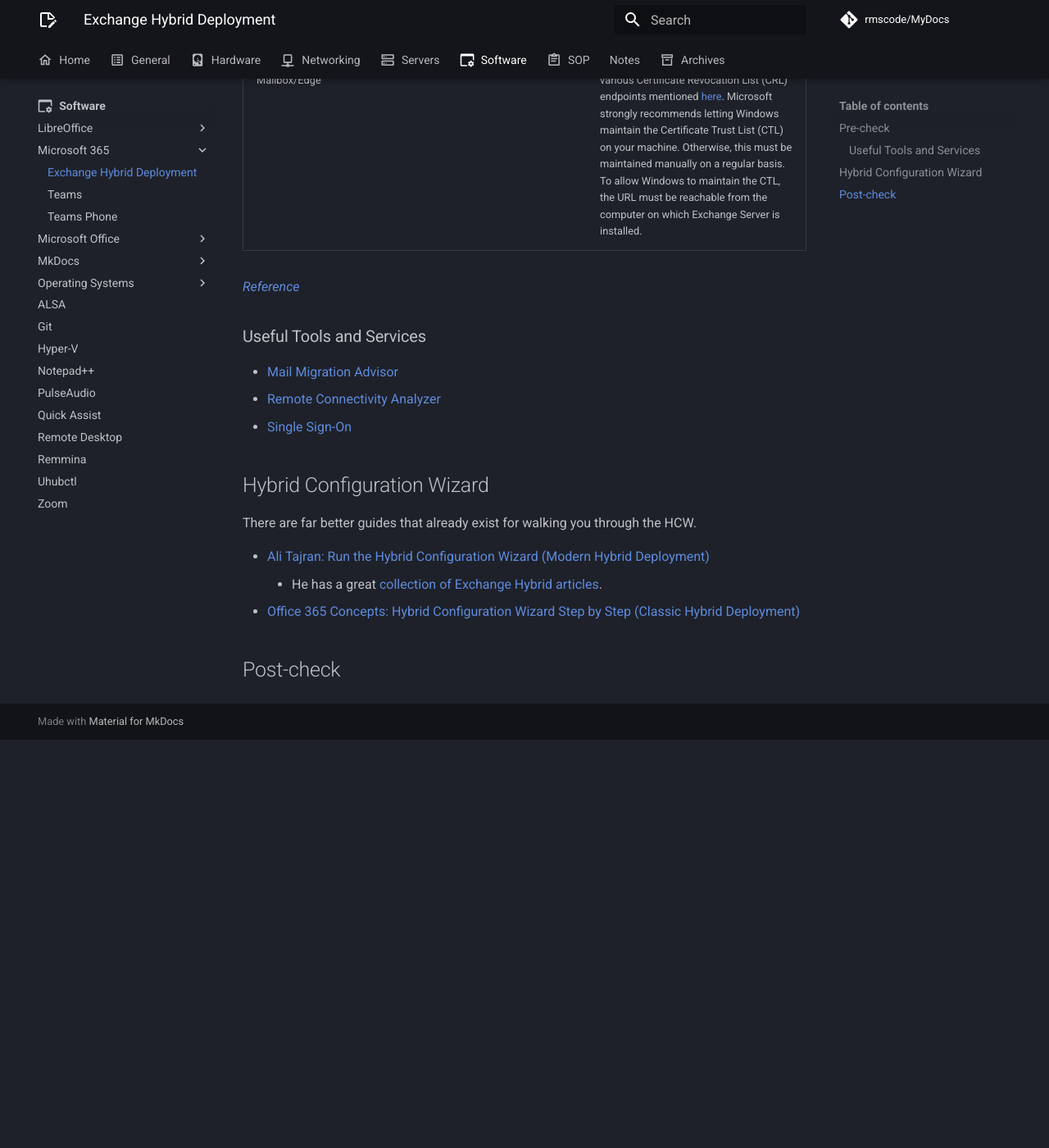
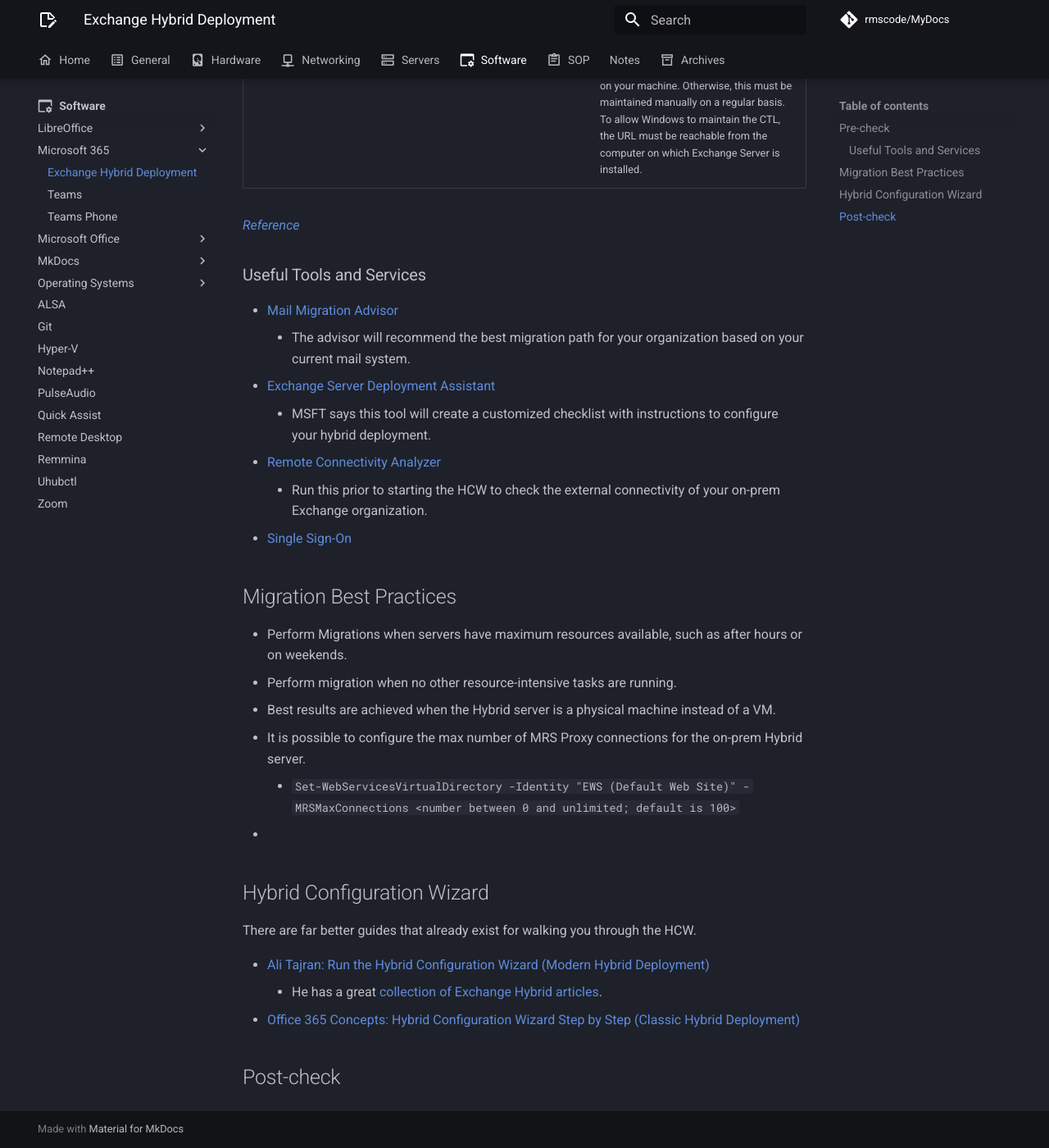
Before and after one commit to rmscode/binary-garden, an MkDocs documentation site: the page built from docs/software/microsoft-365/hybrid-exchange.md, in a window 1280 px wide and 1400 px high, scrolled down 1867 px. Shown: the whole window at 82% size. Built offline with MkDocs 1.6.1 and Material for MkDocs 9.7.7, drawn with Linux system fonts in a browser that asks for light colours; comment, search, counter and statistics services are not loaded; before the commit the page ends 2769 px from its top, so only the background shows below that; some of the changed text lies outside the part shown.

Commit message:
Update exchange notes.

```diff
--- a/docs/software/microsoft-365/hybrid-exchange.md
+++ b/docs/software/microsoft-365/hybrid-exchange.md
@@ -13,12 +13,10 @@
     - More info [here](https://learn.microsoft.com/en-us/exchange/certificate-requirements).
 - [ ] **EdgeSync**: If you deployed Edge Transport servers in your on-prem organization and want to configure the Edge Transport servers for hybrid secure mail transport, you need to configure EdgeSync prior to using the Hybrid Configuration Wizard.
 - [x] **.NET Framework**: Verify the versions that can be used with your specific version of Exchange (Ex2019 CU14 supports 4.8.1 & 4.8).
+- [ ] (CLASSIC HYBRID DEPLOYMENT) Enable [MRS Proxy](https://learn.microsoft.com/en-us/exchange/enable-the-mrs-proxy-endpoint-for-remote-moves-exchange-2013-help).
+    - The HCW will enable MRS proxy for you, but completing this step before running the HCW ensures the IIS cache has time to clear before HCW validates the endpoint.
+    - Modern Hybrid deployments do not use the MRS proxy.
 - [ ] **Protocols, Ports, and Endpoints**: You need to configure the following protocols, ports, and connection endpoints in the firewall that protects your on-prem organization.
-- [ ] (CLASSIC HYBRID DEPLOYMENT) Enable [MRS Proxy](https://learn.microsoft.com/en-us/exchange/enable-the-mrs-proxy-endpoint-for-remote-moves-exchange-2013-help).
-    - If you don’t complete this step before running the HCW, the HCW will enable MRS proxy. However, completing this step before running the HCW ensures the IIS cache has time to clear before HCW validates the endpoint.
-    - Modern Hybrid deployments do not use the MRS proxy.
-
-> *
 
 !!! info "Important"
 
@@ -37,8 +35,21 @@
 ### Useful Tools and Services
 
 - [Mail Migration Advisor](https://learn.microsoft.com/en-us/exchange/mail-migration-jump)
+    - The advisor will recommend the best migration path for your organization based on your current mail system.
+- [Exchange Server Deployment Assistant](https://setup.cloud.microsoft/exchange/deployment-assistant)
+    - MSFT says this tool will create a customized checklist with instructions to configure your hybrid deployment.
 - [Remote Connectivity Analyzer](https://testconnectivity.microsoft.com/)
+    - Run this prior to starting the HCW to check the external connectivity of your on-prem Exchange organization.
 - [Single Sign-On](https://learn.microsoft.com/en-us/exchange/single-sign-on)
+
+## Migration Best Practices
+
+- Perform Migrations when servers have maximum resources available, such as after hours or on weekends.
+- Perform migration when no other resource-intensive tasks are running.
+- Best results are achieved when the Hybrid server is a physical machine instead of a VM.
+- It is possible to configure the max number of MRS Proxy connections for the on-prem Hybrid server.
+    - `Set-WebServicesVirtualDirectory -Identity "EWS (Default Web Site)" -MRSMaxConnections <number between 0 and unlimited; default is 100>`
+-
 
 ## Hybrid Configuration Wizard
 
```
